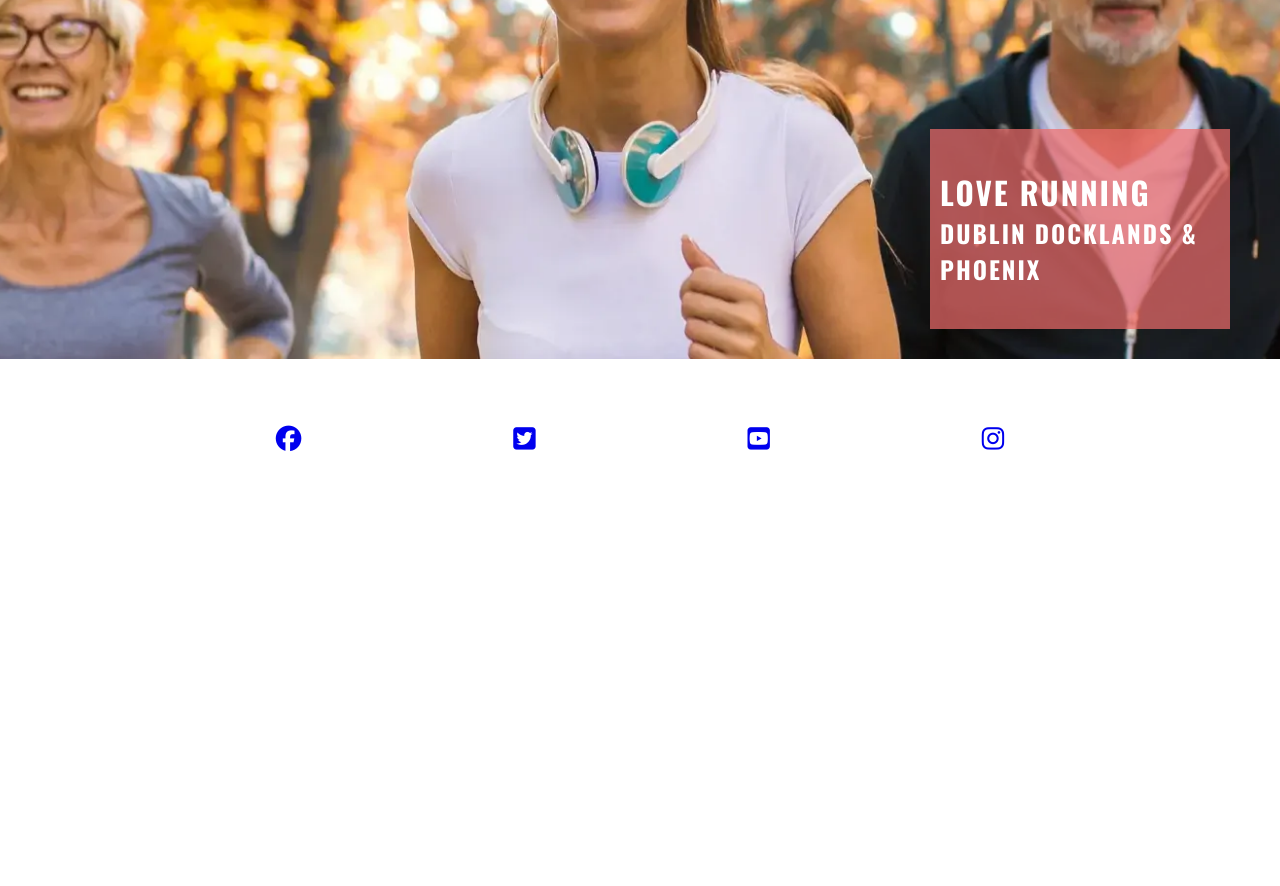
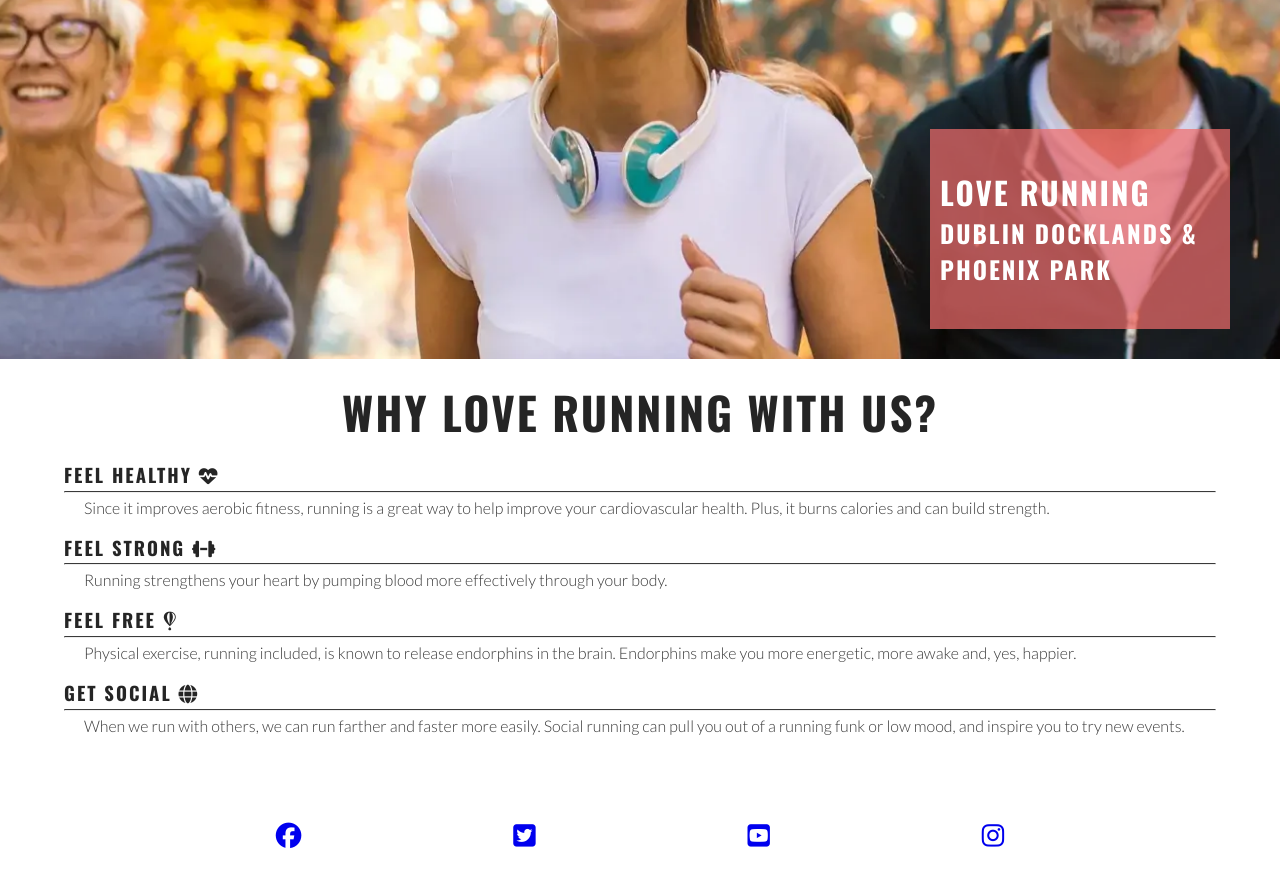
Before and after one commit to SaraabbasiNZ/Love-Running, a plain HTML site: page index.html in a window 1280 px wide. Shown: the part 320-1206 px from the top of the page. Before the commit the page ends 837 px from the top, so only its background shows below. Drawn offline with nearby package versions, Linux system fonts and the light colour scheme.

Commit message:
Add reasons and some paragraphs

```diff
--- a/assets/css/style.css
+++ b/assets/css/style.css
@@ -99,7 +99,7 @@ main {
 
 #cover-text {
 
-    background-color: rgba(240, 109, 107, .7);
+    background-color: rgba(241, 109, 107, .7);
     font-size: 130%;
     position: absolute;
     bottom: 30px;
@@ -111,6 +111,33 @@ main {
 
 #cover-text >h2, #cover-text >h3 {
     color: #ffffff;
+}
+
+/* Reasons section */
+#reasons {
+    width: 90%;
+    margin: 20px auto;
+}
+
+#reasons h2 {
+    margin-bottom: 20px;
+    text-align: center;
+    font-size: 280%;
+}
+
+#benefits-physical>div,
+#benefits-mental>div {
+    line-height: 20px;
+    margin-bottom: 20px;
+}
+
+#benefits p {
+    padding: 0 20px;
+}
+
+#benefits hr {
+    border-top: 1px solid #3a3a3a;
+    margin: 5px 0;
 }
 
 /* Footer */
--- a/index.html
+++ b/index.html
@@ -5,12 +5,12 @@
     <meta charset="UTF-8">
     <meta http-equiv="X-UA-Compatible" content="IE=edge">
     <meta name="viewport" content="width=device-width, initial-scale=1.0">
-    <!--Meta tags for search engines-->
-    <meta name="description" content="Love Running. Club for runners in Dublin, Ireland. Urban running, trail running. Dublin docklands and phoenix Park">
-    <meta name="keywords" content="Love Running, run, running club, runners, Ireland, Dublin, sport, exercise">
-    <!--Title-->
+    <!-- Meta tags for search engines -->
+    <meta name="description" content="Love Running. Club for runners in Dublin, Ireland. Urban running, trail running. Dublin docklands and Phoenix Park">
+    <meta name="keywords" content="love running, run, running club, runners, Ireland, Dublin, sport, exercise">
+    <!-- Title -->
     <title>Love Running</title>
-    <!--Favicon-->
+    <!-- Favicon -->
     <link rel="apple-touch-icon" sizes="180x180" href="assets/favicon/apple-touch-icon.png">
     <link rel="icon" type="image/png" sizes="32x32" href="assets/favicon/favicon-32x32.png">
     <link rel="icon" type="image/png" sizes="16x16" href="assets/favicon/favicon-16x16.png">
@@ -41,7 +41,39 @@
         <section id="hero">
             <div id="cover-text">
                 <h2>Love Running</h2>
-                <h3>Dublin docklands & phoenix</h3>
+                <h3>Dublin Docklands & Phoenix Park</h3>
+            </div>
+        </section>
+        <section id="reasons">
+            <h2>Why love running with us?</h2>
+            <div id="benefits">
+                <div id="benefits-physical">
+                    <div>
+                        <h3>Feel healthy <i class="fa-solid fa-heart-pulse"></i></h3>
+                        <hr>
+                        <p>Since it improves aerobic fitness, running is a great way to help improve your cardiovascular
+                            health. Plus, it burns calories and can build strength.</p>
+                    </div>
+                    <div>
+                        <h3>Feel strong <i class="fa-solid fa-dumbbell"></i></h3>
+                        <hr>
+                        <p>Running strengthens your heart by pumping blood more effectively through your body.</p>
+                    </div>
+                </div>
+                <div id="benefits-mental">
+                    <div>
+                        <h3>Feel free <i class="fa-brands fa-fly"></i></h3>
+                        <hr>
+                        <p>Physical exercise, running included, is known to release endorphins in the brain. Endorphins
+                            make you more energetic, more awake and, yes, happier.</p>
+                    </div>
+                    <div>
+                        <h3>Get social <i class="fa-solid fa-globe"></i></h3>
+                        <hr>
+                        <p>When we run with others, we can run farther and faster more easily. Social running can pull
+                            you out of a running funk or low mood, and inspire you to try new events.</p>
+                    </div>
+                </div>
             </div>
         </section>
     </main>
```
